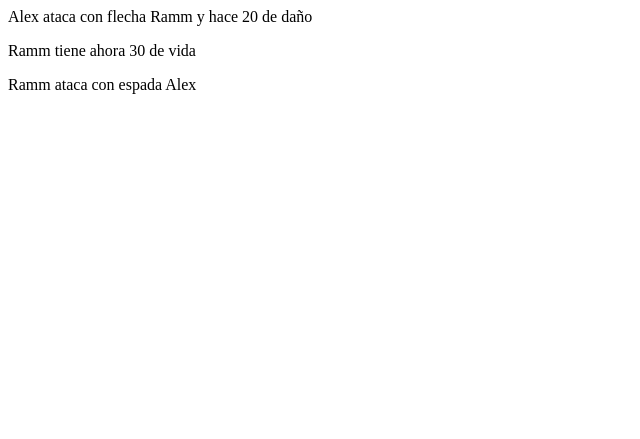
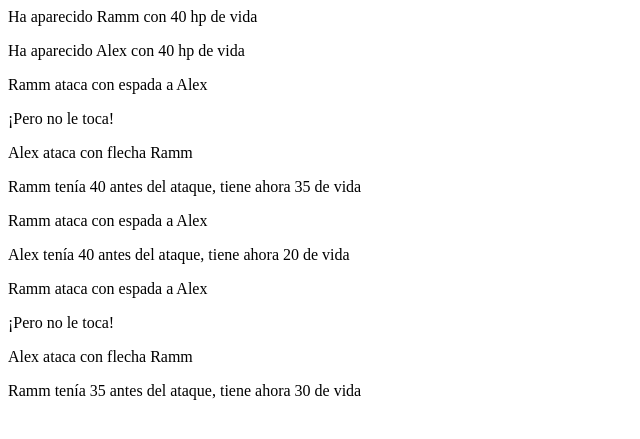
Before and after one commit to alejandrozorita/PHP-OOP, a PHP site: page /interface.php in a window 1280 px wide. Shown: the top 439 px of the page, without its empty margins (0-640 px from the left). Run offline with PHP 8.4, Linux system fonts and the light colour scheme.

Commit message:
añadimos clase armadura

```diff
--- a/interface.php
+++ b/interface.php
@@ -14,6 +14,9 @@ abstract class Unit
     public function __construct($name)
     {
         $this->name = $name;
+
+        show("Ha aparecido {$this->getName()} con {$this->getHp()} hp de vida");
+
     }
 
     public function move($direction)
@@ -29,6 +32,8 @@ abstract class Unit
     public function die()
     {
         show("{$this->getName()} muere");
+
+        exit();
     }
 
     public function getHp(){
@@ -37,9 +42,10 @@ abstract class Unit
 
     private function setHp($hp)
     {
+        show("{$this->name} tenía {$this->hp} antes del ataque, tiene ahora {$hp} de vida");
+
         $this->hp = $hp;
 
-        show("{$this->name} tiene ahora {$this->hp} de vida");
     }
 
 
@@ -51,30 +57,52 @@ abstract class Unit
             $this->die();
         }
 
+        return $damage;
+
     }
 
 
 }
 
 
-
 class Soldier extends Unit{
 
     protected $damage = 40;
+    protected $armor;
+
+    public function __construct($name, Armor $armor = null)
+    {
+        $this->armor = $armor;
+        parent::__construct($name);
+    }
+
+
 
     public function attack(Unit $opponent)
     {
-        show("{$this->getName()} ataca con espada {$opponent->getName()}");
 
-        $opponent->takeDamage($this->damage);
+        show("{$this->getName()} ataca con espada a {$opponent->getName()}");
+
+        if ($opponent->takeDamage($this->damage) == 0){
+            show("¡Pero no le toca!");
+        }
 
     }
 
 
+
     public function takeDamage($damage){
+
+        if ($this->armor){
+            $damage = $this->armor->absorbDamage($damage);
+        }
+
         return parent::takeDamage($damage / 2);
     }
 }
+
+
+
 
 
 
@@ -84,28 +112,49 @@ class Archer extends Unit{
 
     public function attack(Unit $opponent)
     {
-        show("{$this->getName()} ataca con flecha {$opponent->getName()} y hace {$this->damage} de daño");
 
+        show("{$this->getName()} ataca con flecha {$opponent->getName()}");
 
-            $opponent->takeDamage($this->damage);
+        $opponent->takeDamage($this->damage);
 
     }
 
     public function takeDamage($damage)
     {
         if (rand(0, 1) == 0) {
-            return parent::takeDamage($damage / 2);
+            parent::takeDamage($damage / 2);
+            return '1';
         }
+
+        return '0';
     }
 
 }
 
-$ramm = new Soldier('Ramm');
+
+class Armor{
+
+    public function absorbDamage($damage)
+    {
+        return $damage / 2;
+    }
+
+}
+
+
+$ramm = new Soldier('Ramm', new Armor());
 
 $alex = new Archer('Alex');
 
 //$unidad->move('left');
 
+
+$ramm->attack($alex);
+
 $alex->attack($ramm);
 
 $ramm->attack($alex);
+
+$ramm->attack($alex);
+
+$alex->attack($ramm);
```
